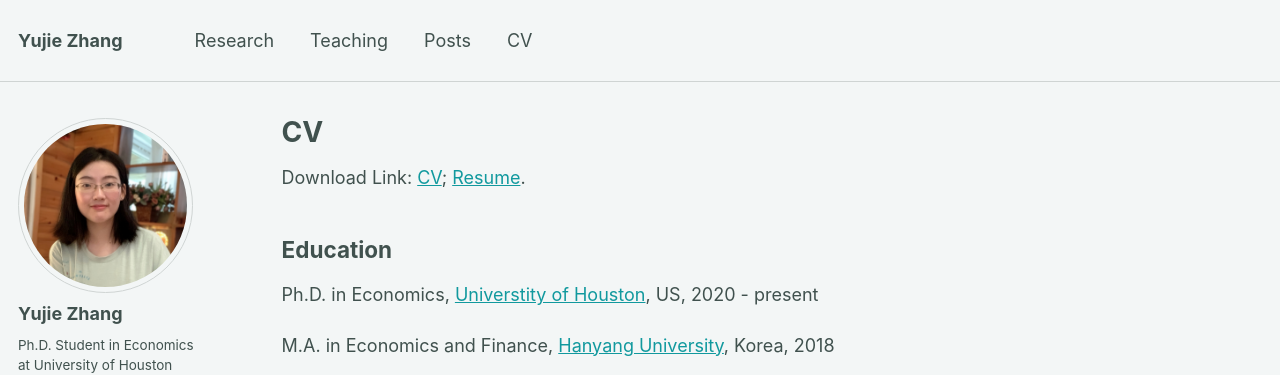
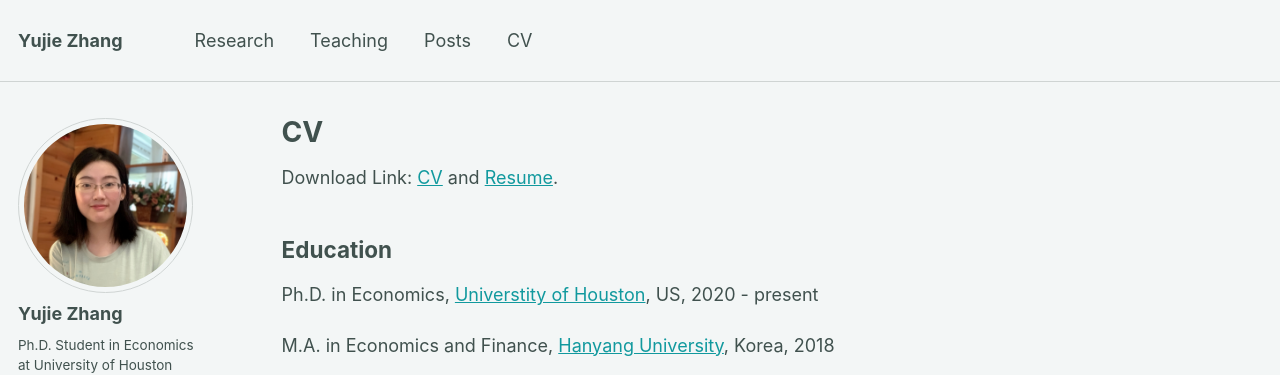
Before and after one commit to yujiezhangecon/yujiezhangecon.github.io, a Jekyll site: the page built from _pages/cv.md, in a window 1280 px wide and 900 px high. Shown: the top 375 px of the window. Built offline with Jekyll 4.4.1, drawn with Linux system fonts in a browser that asks for light colours.

Commit message:
Update cv.md

```diff
--- a/_pages/cv.md
+++ b/_pages/cv.md
@@ -9,7 +9,7 @@ redirect_from:
 
 {% include base_path %}
 
-Download Link: <a href="/files/YujieZhang_CV_2408.pdf">CV</a>; <a href="/files/YujieZhang_Resume_2408.pdf">Resume</a>.
+Download Link: <a href="/YujieZhang_CV_2408.pdf">CV</a> and <a href="/YujieZhang_Resume_2408.pdf">Resume</a>.
 
 Education
 ------
```
